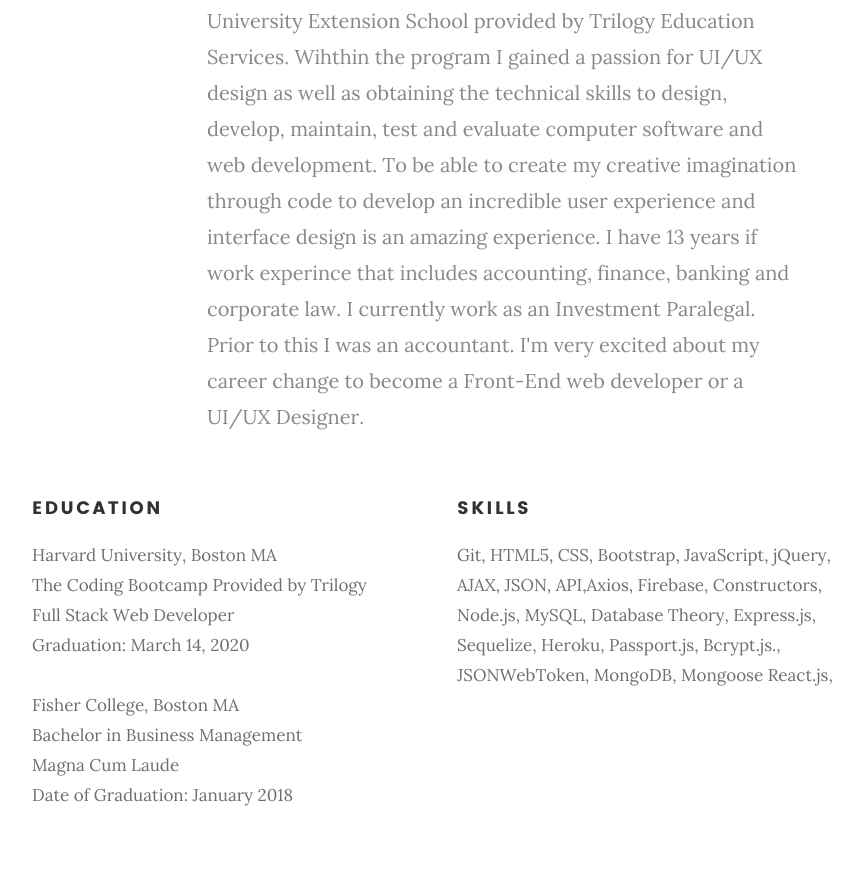
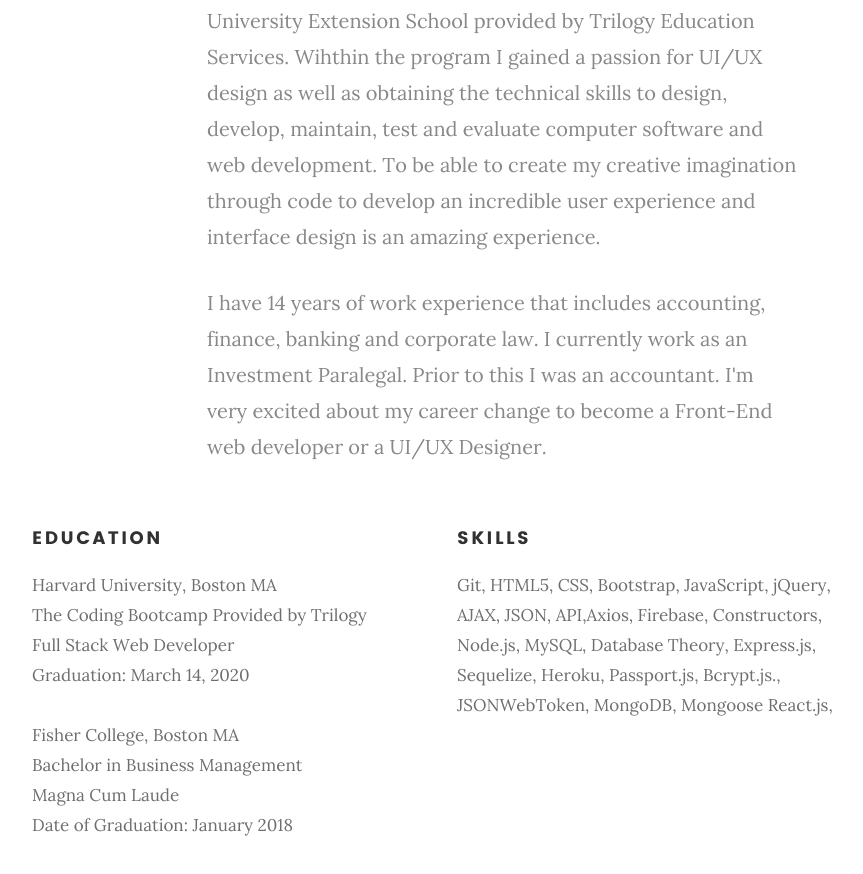
Before and after one commit to Karlelisa/Karlelisa-Wesley, a plain HTML site: page index.html in a window 1280 px wide. Shown: the part 1144-2018 px from the top of the page, without its empty margins (203-1066 px from the left). Drawn offline with Linux system fonts and the light colour scheme; files whose address does not match are found by name.

Commit message:
updating my bio

```diff
--- a/index.html
+++ b/index.html
@@ -122,7 +122,10 @@
 
 				<div class="intro-info">
 					<img src="images/2Karlelisa'sProfilePic.jpg" alt="Profile Picture">
-					<p class="lead">Hi! I'm Karlelisa Wesley. I'm a Front-End web developer and a UI/UX Designer seeking an entry level position. I completed a 24-week coding boot camp on March 14th 2020 at Harvard University Extension School provided by Trilogy Education Services. Wihthin the program I gained a passion for UI/UX design as well as obtaining the technical skills to design, develop, maintain, test and evaluate computer software and web development. To be able to create my creative imagination through code to develop an incredible user experience and interface design is an amazing experience. I have 13 years if work experince that includes accounting, finance, banking and corporate law. I currently work as an Investment Paralegal. Prior to this I was an accountant. I'm very excited about my career change to become a Front-End web developer or a UI/UX Designer.
+					<p class="lead">Hi! I'm Karlelisa Wesley. I'm a Front-End web developer and a UI/UX Designer seeking an entry level position. I completed a 24-week coding boot camp on March 14th 2020 at Harvard University Extension School provided by Trilogy Education Services. Wihthin the program I gained a passion for UI/UX design as well as obtaining the technical skills to design, develop, maintain, test and evaluate computer software and web development. To be able to create my creative imagination through code to develop an incredible user experience and interface design is an amazing experience.</p>
+
+					<p class="lead">
+					I have 14 years of work experience that includes accounting, finance, banking and corporate law. I currently work as an Investment Paralegal. Prior to this I was an accountant. I'm very excited about my career change to become a Front-End web developer or a UI/UX Designer.
 					</p>
 				</div>
 			</div>
@@ -136,8 +139,8 @@
 					Developer <br>
 					Graduation: March 14, 2020</p>
 
-				<p>Fisher College, Boston MA <br> Bachelor in Business Management <br> Magna Cum Laude <br> Date of
-					Graduation: January 2018</p>
+				<p>Fisher College, Boston MA <br> Bachelor in Business Management <br> Magna Cum Laude <br>
+					Date of Graduation: January 2018</p>
 			</div>
 
 			<div class="col-six tab-full">
```
